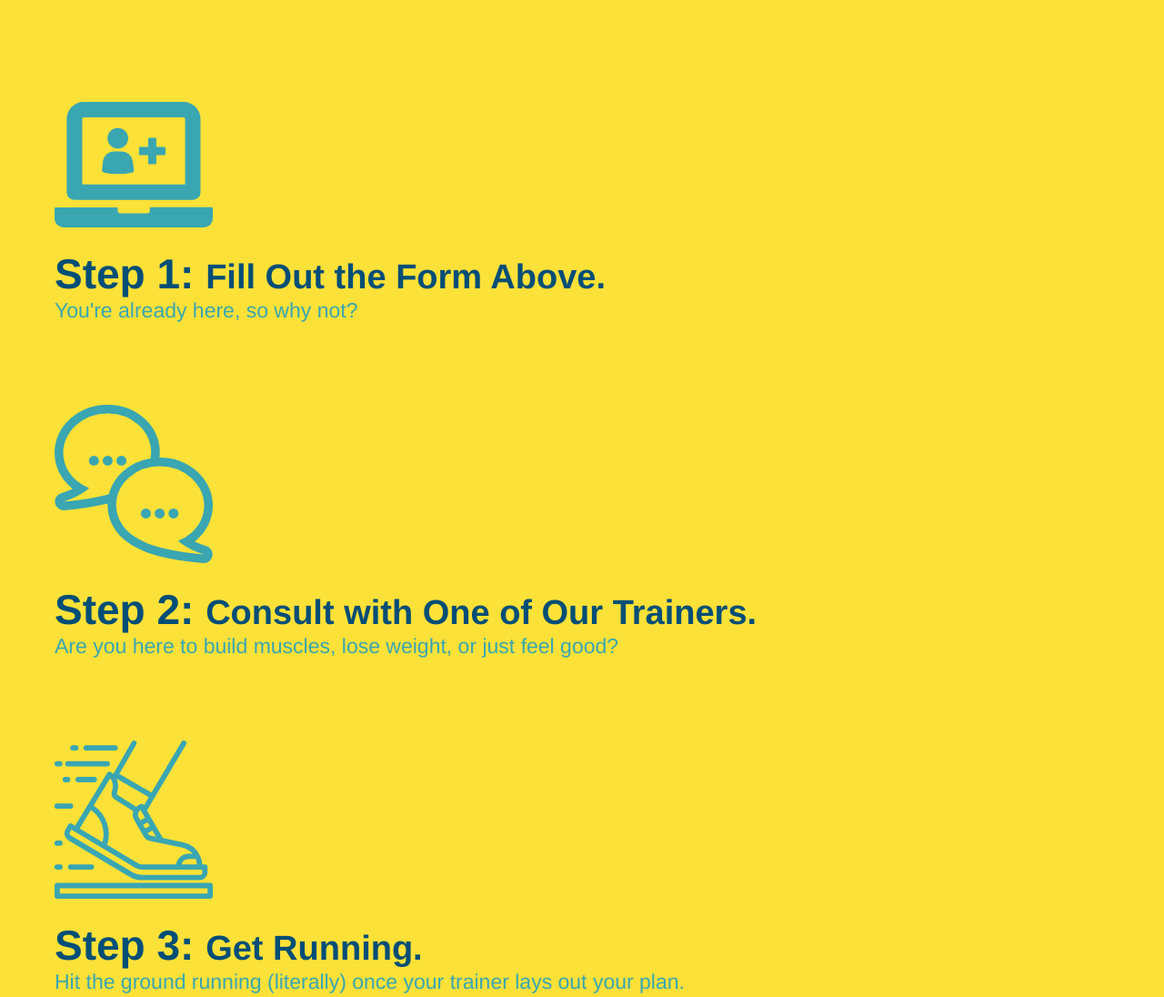
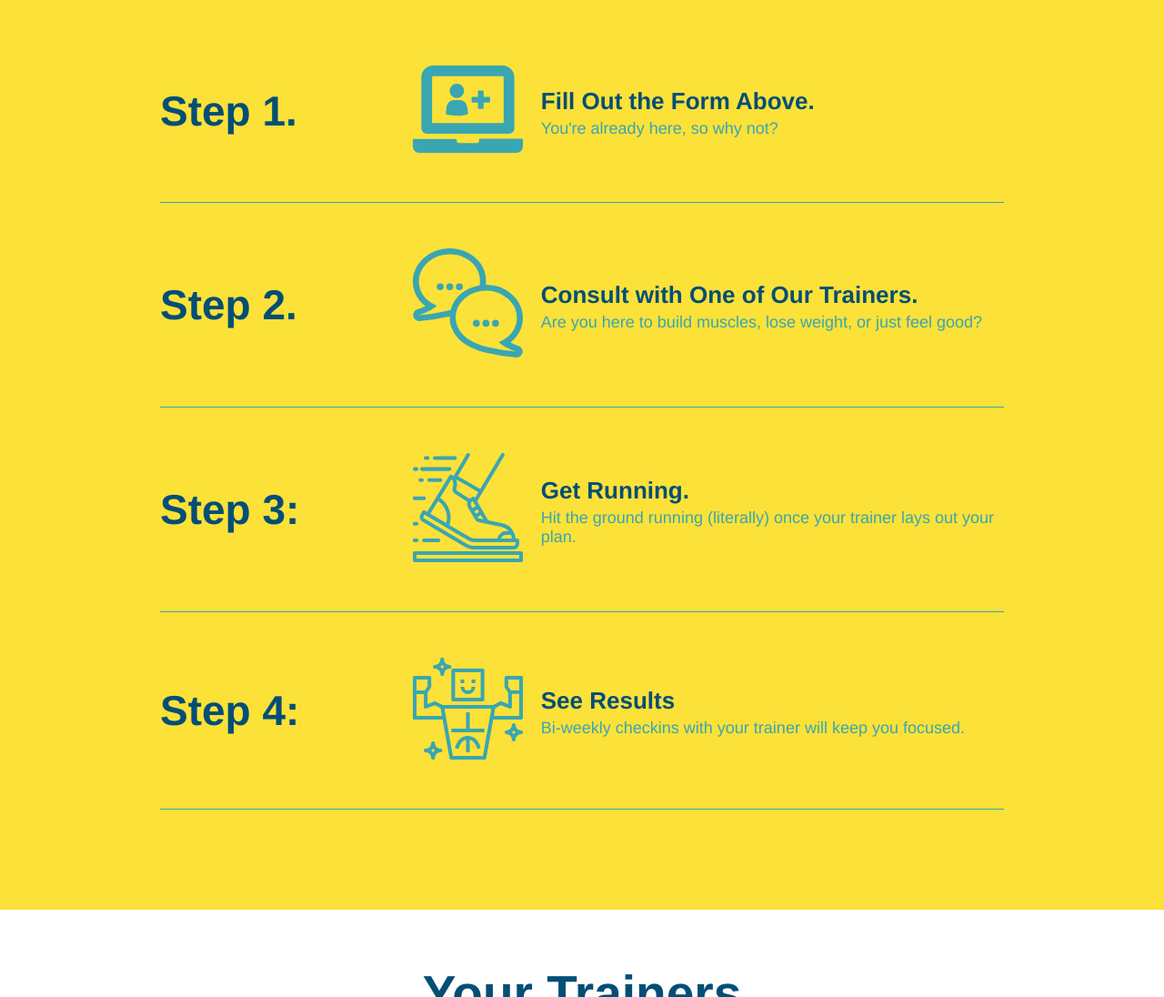
Before and after one commit to KevinHeaton/run-buddy, a plain HTML site: page index.html in a window 1280 px wide. Shown: the part 1240-2336 px from the top of the page at 91% size. Drawn offline with Linux system fonts and the light colour scheme.

Commit message:
add flexbox to teh steps

```diff
--- a/assets/css/style.css
+++ b/assets/css/style.css
@@ -167,28 +167,52 @@ body {
       border-color: #39a6b2;
   }
 
-  .steps div {
-      margin-bottom: 80px;
+  .step{
+      margin: 50px auto;
+      padding-bottom: 50px;
+      width: 80%;
+      border-bottom: 1px solid #39a6b2;
+      display: flex;
+      flex-wrap: wrap;
+      align-items: center;
+      justify-content: space-between;
   }
 
-  .steps img {
-      width: 15%;
-      margin: 10px 0;
+  .step h3 {
+      color: #024e76;
+      font-size: 46px;
+      flex: 1 30%;
   }
 
-  .steps h3 {
-      color: #024e76;
-      font-size: 46px;
-      margin-top: 10px;
+  .step-info {
+      flex: 2 70%;
+      display: flex;
+      flex-wrap: wrap;
+      align-items: center;
   }
 
-  .steps p {
-      color: #39a6b2;
-      font-size: 23px;
+  .step-img {
+      flex: 1 12%;
+      margin-right: 20px;
   }
 
-  .steps span {
-      font-size: 38px;
+  .step-img img {
+      max-width: 100%;
+  }
+
+  .step-text {
+      flex: 12;
+  }
+
+  .step-text p {
+      color: #39a6b2;
+      font-size: 18px;
+  }
+
+  .step-text h4 {
+      font-size: 26px;
+      line-height: 1.5;
+      color: #024e76;
   }
 
   /* What You Do End */
@@ -196,7 +220,6 @@ body {
   /* Trainers Start */
 
   .trainers {
-
   }
 
   .trainer {
--- a/index.html
+++ b/index.html
@@ -93,28 +93,56 @@
             <div class="flex-row">
                 <h2 class="section-title secondary-border">What You Do</h2>
             </div>
-            <div>
+            <div class="step">
+                <h3>Step 1.</h3>
+                <div class="step-info">
+                    <div class="step-img">
                         <img src="assets/images/step-1.svg" alt="" />
-                <h3>Step 1: <span>Fill Out the Form Above.</span></h3>
+                    </div>
+                    <div class="step-text">
+                        <h4>Fill Out the Form Above.</h4>
                         <p>You're already here, so why not?</p>
                     </div>
+                </div>
+            </div>
 
-            <div>
+            <div class="step">
+                 <h3>Step 2.</h3>
+                 <div class="step-info">
+                     <div class="step-img">
                          <img src="assets/images/step-2.svg" alt="" />
-                <h3>Step 2: <span>Consult with One of Our Trainers.</span></h3>
+                     </div>
+                     <div class="step-text">
+                         <h4>Consult with One of Our Trainers.</h4>
                          <p>Are you here to build muscles, lose weight, or just feel good?</p>
                      </div>
+                 </div>
+            </div>
 
-            <div>
+            <div class="step">
+                 <h3>Step 3:</h3>
+                 <div class="step-info">
+                     <div class="step-img">
                          <img src="assets/images/step-3.svg" alt="" />
-                <h3>Step 3: <span>Get Running.</span></h3>
+                     </div>
+                     <div class="step-text">
+                         <h4>Get Running.</h4>
                          <p>Hit the ground running (literally) once your trainer lays out your plan.</p>
                      </div>
+                 </div>
+            </div>
 
-            <div>
+            <div class="step">
+                <h3>Step 4:</h3>
+                <div class="step-info">
+                    <div class="step-img">
                         <img src="assets/images/step-4.svg" alt="" />
-                <h3>Step 4: <span>See Results</span></h3>
+                    </div>
+                    <div class="step-text">
+                        <h4>See Results</h4>
                         <p>Bi-weekly checkins with your trainer will keep you focused.</p>
+                    </div>
+                </div>
             </div>
         </section>
 
```
Lines whose indentation alone changed are shown as unchanged.
